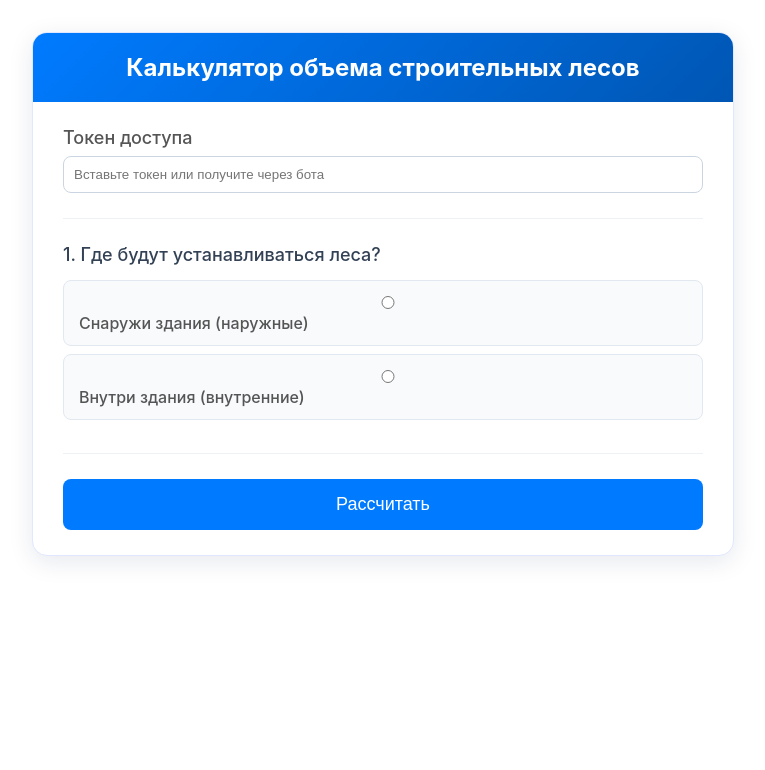
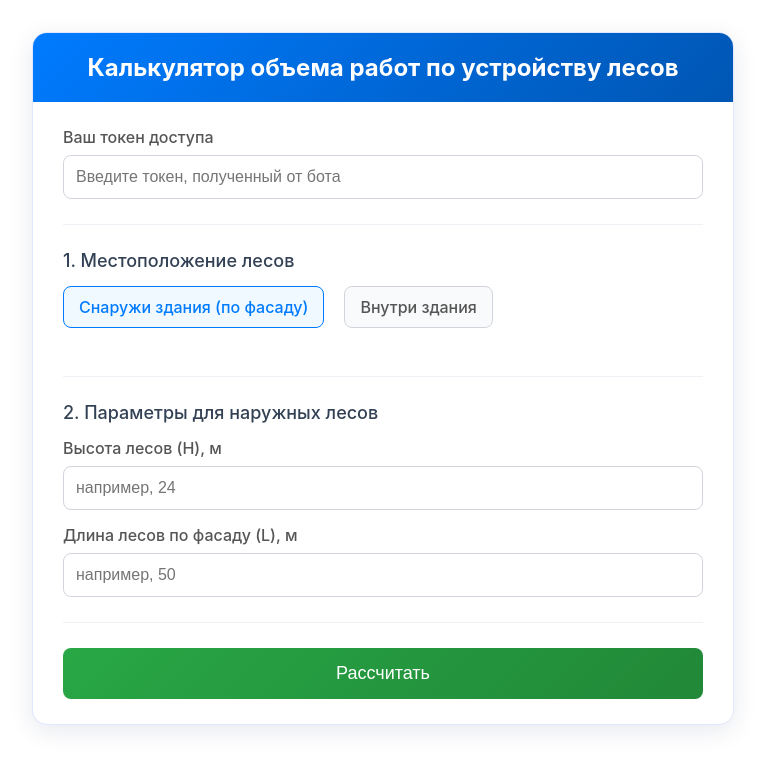
Before and after one commit to palolenin-cloud/smetnoe-frontend, a React (Create React App) app: page / in a window 1280 px wide. Shown: the top 770 px of the page, without its empty margins (257-1022 px from the left). Built offline with nearby package versions, Linux system fonts and the light colour scheme.

Commit message:
Fix: Сохранение токена доступа в localStorage

```diff
--- a/src/ScaffoldingCalculator.jsx
+++ b/src/ScaffoldingCalculator.jsx
@@ -1,9 +1,13 @@
 // --- Подключение зависимостей ---
 import React, { useState, useEffect } from 'react';
+import { saveAs } from 'file-saver';
+import { Packer, Document, Paragraph, TextRun } from 'docx';
 
 // --- Стили ---
+// Стили остаются без изменений, поэтому для краткости я их свернул.
+// В реальном файле они будут здесь, как и прежде.
 const styles = `
-  /* ... стили без изменений ... */
+  /* ... все ваши стили ... */
   .scaffolding-calculator { font-family: -apple-system, BlinkMacSystemFont, "Segoe UI", Roboto, Helvetica, Arial, sans-serif; max-width: 700px; margin: 2rem auto; border-radius: 15px; overflow: hidden; box-shadow: 0 6px 25px rgba(0, 43, 85, 0.1); border: 1px solid #e0e7ff; background-color: #ffffff; }
   .calc-header { background: linear-gradient(135deg, #007bff 0%, #0056b3 100%); color: #fff; padding: 20px 25px; text-align: center; }
   .calc-header h2 { margin: 0; font-size: 24px; }
@@ -11,151 +15,175 @@ const styles = `
   .form-group { margin-bottom: 25px; padding-bottom: 25px; border-bottom: 1px solid #eef2f7; }
   .form-group:last-child { border-bottom: none; padding-bottom: 0; margin-bottom: 0; }
   .form-group-title { display: block; font-size: 18px; font-weight: 500; margin-bottom: 15px; color: #334155; }
-  .options-group label { display: block; background-color: #f8fafc; padding: 12px 15px; border: 1px solid #e2e8f0; border-radius: 8px; margin-bottom: 8px; cursor: pointer; transition: all 0.2s ease-in-out; }
-  .options-group label:hover { background-color: #f1f5f9; border-color: #007bff; }
-  .options-group input[type="radio"]:checked + span { font-weight: 600; color: #0056b3; }
-  .input-group { display: grid; grid-template-columns: 1fr 1fr; gap: 15px; }
-  .input-field label { display: block; font-size: 15px; color: #475569; margin-bottom: 5px; }
-  .input-field input { width: 100%; padding: 10px 12px; border: 1px solid #cbd5e1; border-radius: 8px; font-size: 16px; box-sizing: border-box; }
-  .calc-result { background-color: #f8faff; border: 1px solid #b3d7ff; border-radius: 10px; padding: 25px; margin-top: 30px; }
-  .result-title { font-size: 18px; font-weight: 500; color: #334155; text-align: center; }
-  .result-value { font-size: 36px; font-weight: 700; color: #0056b3; margin: 5px 0 10px; text-align: center; }
-  .result-details code { background-color: #eef2f7; padding: 2px 6px; border-radius: 4px; font-family: monospace; color: #1e293b; }
-  .formula-breakdown { margin-top: 15px; padding-left: 15px; }
-  .formula-breakdown ul { list-style-type: none; padding-left: 0; margin-top: 5px; }
-  .coefficient-block { margin-top: 20px; padding-top: 20px; border-top: 1px dashed #b3d7ff; }
-  .accordion-header { background-color: #eef2f7; cursor: pointer; padding: 12px 15px; width: 100%; border: none; text-align: left; font-size: 15px; border-radius: 8px; margin-top: 20px; }
-  .accordion-content { padding: 10px 15px 0; font-style: italic; color: #64748b; max-height: 0; overflow: hidden; transition: max-height 0.3s ease-out; }
-  .export-buttons { margin-top: 25px; padding-top: 20px; border-top: 1px solid #e0e7ff; display: flex; justify-content: center; gap: 15px; }
-  .btn-export { font-size: 14px; padding: 10px 20px; border-radius: 8px; border: none; cursor: pointer; }
+  .radio-group { display: flex; gap: 20px; flex-wrap: wrap; margin-bottom: 15px; }
+  .radio-group label { display: flex; align-items: center; cursor: pointer; padding: 10px 15px; border-radius: 8px; border: 1px solid #d1d5db; transition: all 0.2s ease; background-color: #f9fafb; }
+  .radio-group input[type="radio"] { display: none; }
+  .radio-group input[type="radio"]:checked + span { color: #007bff; font-weight: 500; }
+  .radio-group label:has(input:checked) { border-color: #007bff; background-color: #f0f9ff; }
+  label { display: block; margin-bottom: 8px; font-weight: 500; color: #4b5563; }
+  input[type="number"], input[type="text"] { width: 100%; padding: 12px; border: 1px solid #d1d5db; border-radius: 8px; box-sizing: border-box; transition: border-color 0.2s ease, box-shadow 0.2s ease; font-size: 16px; }
+  input[type="number"]:focus, input[type="text"]:focus { border-color: #007bff; outline: none; box-shadow: 0 0 0 3px rgba(0, 123, 255, 0.15); }
+  .btn { width: 100%; padding: 15px; background: linear-gradient(135deg, #28a745 0%, #218838 100%); color: white; border: none; border-radius: 8px; cursor: pointer; font-size: 18px; font-weight: 500; transition: all 0.2s ease; }
+  .btn:hover:not(:disabled) { transform: translateY(-2px); box-shadow: 0 4px 15px rgba(40, 167, 69, 0.3); }
+  .btn:disabled { background: #ced4da; cursor: not-allowed; }
+  .result-block { margin-top: 30px; padding: 25px; border-radius: 12px; background-color: #f8f9fa; border: 1px solid #e9ecef; }
+  .result-block h3, .result-block h4 { color: #0056b3; margin-top: 0; border-bottom: 2px solid #007bff; padding-bottom: 10px; margin-bottom: 15px; }
+  .result-value { font-size: 28px; font-weight: bold; color: #28a745; margin-bottom: 20px; text-align: center; }
+  .result-details p { margin: 0 0 12px 0; line-height: 1.6; }
+  .result-details code { background-color: #e9ecef; padding: 3px 6px; border-radius: 4px; font-family: "SFMono-Regular", Consolas, "Liberation Mono", Menlo, Courier, monospace; }
+  .error-block { background-color: #fff5f5; border-color: #fecaca; }
+  .error-block h4 { color: #dc2626; border-color: #ef4444; }
+  .error-block p { color: #b91c1c; }
+  .formula-breakdown { background-color: #eef2f7; padding: 15px; border-radius: 8px; margin-top: 15px; }
+  .formula-breakdown ul { padding-left: 20px; margin: 0; }
+  .coefficient-block { border-top: 1px solid #d1d5db; padding-top: 15px; margin-top: 15px; }
+  .accordion-header { background: none; border: none; width: 100%; text-align: left; padding: 10px 0; font-size: 16px; cursor: pointer; border-bottom: 1px solid #e0e7ff; color: #1e3a8a; }
+  .accordion-content { overflow: hidden; transition: max-height 0.3s ease-out; background-color: #f0f9ff; padding: 0 15px; border-radius: 0 0 8px 8px; }
+  .accordion-content p { padding: 15px 0; margin: 0; }
+  .export-buttons { margin-top: 20px; text-align: center; }
+  .btn-export { padding: 10px 20px; border: none; border-radius: 6px; cursor: pointer; transition: background-color 0.2s; font-weight: 500; }
   .btn-word { background-color: #2b579a; color: white; }
-  .btn-gdocs { background-color: #4285F4; color: white; }
+  .btn-word:hover { background-color: #1e3c6a; }
 `;
 
 function ScaffoldingCalculator() {
-  const [location, setLocation] = useState('');
-  const [insideType, setInsideType] = useState('');
+  // --- Состояния (State) для хранения данных ---
+  const [location, setLocation] = useState('outside');
+  const [insideType, setInsideType] = useState('ceiling');
+  const [accordionOpen, setAccordionOpen] = useState(false);
   const [inputs, setInputs] = useState({
-    height: '', length: '', roomWidth: '',
-    roomLength: '', scaffoldWidth: '', wallsLength: ''
+    height: '',
+    length: '',
+    roomWidth: '',
+    roomLength: '',
+    scaffoldWidth: '',
+    wallsLength: ''
   });
 
-  // === ИЗМЕНЕНИЕ №1: Инициализируем токен из "сейфа" (localStorage) ===
-  const [token, setToken] = useState(localStorage.getItem('smetnoeUserToken') || '');
+  // --- ИЗМЕНЕНИЕ №1: При первой загрузке компонента, мы сразу пытаемся достать токен из "кармана" (localStorage) ---
+  // Если в localStorage что-то есть, мы используем это значение. Если нет (||), токен будет пустой строкой.
+  const [token, setToken] = useState(localStorage.getItem('accessToken') || '');
 
   const [result, setResult] = useState(null);
   const [error, setError] = useState('');
   const [loading, setLoading] = useState(false);
-  const [accordionOpen, setAccordionOpen] = useState(false);
 
-  // === ИЗМЕНЕНИЕ №2: Новый "наблюдатель", который сохраняет токен в "сейф" при каждом его изменении ===
-  useEffect(() => {
-    localStorage.setItem('smetnoeUserToken', token);
-  }, [token]);
-
-  // Этот useEffect остается без изменений, он по-прежнему получает токен из URL
+  // Эффект для автоматического получения токена из URL
   useEffect(() => {
     const urlParams = new URLSearchParams(window.location.search);
     const tokenFromUrl = urlParams.get('token');
+
     if (tokenFromUrl) {
+      // --- ИЗМЕНЕНИЕ №2: Если мы нашли токен в URL, мы немедленно сохраняем его в "карман" (localStorage) ---
+      // Ключ 'accessToken' - это название нашей "ячейки" в хранилище.
+      localStorage.setItem('accessToken', tokenFromUrl);
+
       setToken(tokenFromUrl);
+      // Очищаем URL, чтобы токен не оставался видимым
       window.history.replaceState({}, document.title, window.location.pathname);
     }
-  }, []);
-
-  // Этот useEffect для получения токена после "оплаты" тоже работает как надо
-  useEffect(() => {
-    const urlParams = new URLSearchParams(window.location.search);
-    const userId = urlParams.get('userId');
-    const paymentId = urlParams.get('paymentId');
-
-    if (window.location.pathname === '/payment-success' && userId && paymentId) {
-        const fetchToken = async () => {
-            const apiUrl = process.env.REACT_APP_API_URL || 'http://localhost:3001';
-            try {
-                const response = await fetch(`${apiUrl}/api/payment-success?userId=${userId}&paymentId=${paymentId}`);
-                const data = await response.json();
-
-                if (data.success && data.token) {
-                    setToken(data.token); // Эта команда теперь автоматически вызовет сохранение в "сейф"!
-                    alert(`Ваш токен доступа: ${data.token}\n\nОн сохранен в браузере и будет использоваться автоматически.`);
-                    window.history.replaceState({}, document.title, window.location.pathname.replace('/payment-success', ''));
-                } else {
-                  alert(data.message || 'Произошла ошибка при получении токена.');
-                }
-            } catch (err) {
-                alert('Не удалось связаться с сервером для получения токена. Попробуйте снова.');
-            }
-        };
-        fetchToken();
-    }
-  }, []);
+  }, []); // Пустой массив зависимостей означает, что этот код выполнится только один раз при "рождении" компонента.
 
   const handleInputChange = (e) => {
     const { name, value } = e.target;
     setInputs(prev => ({ ...prev, [name]: value }));
   };
 
-  const runCalculation = async () => {
+  const handleSubmit = async (e) => {
+    e.preventDefault();
+    if (!token) {
+      setError('Пожалуйста, введите ваш токен доступа или получите новый.');
       setResult(null);
-    setError('');
-
-    if (!token) {
-      setError('Пожалуйста, введите ваш токен доступа.');
-      return;
-    }
-    if (!location || (location === 'inside' && !insideType)) {
-      setError('Пожалуйста, выберите все необходимые опции для расчета.');
       return;
     }
 
     setLoading(true);
+    setError('');
+    setResult(null);
 
-    let dataToSend = { location, insideType, ...inputs };
+    const apiData = {
+      token,
+      location,
+      ...inputs
+    };
+    if (location === 'inside') {
+      apiData.insideType = insideType;
+    }
+
+    const apiUrl = process.env.REACT_APP_API_URL || 'http://localhost:3001';
 
     try {
-      const apiUrl = process.env.REACT_APP_API_URL || 'http://localhost:3001';
-      const response = await fetch(`${apiUrl}/api/calculate/scaffolding`, {
+      const response = await fetch(`${apiUrl}/api/calculate-scaffolding`, {
         method: 'POST',
-        headers: { 'Content-Type': 'application/json', 'Authorization': token },
-        body: JSON.stringify(dataToSend)
+        headers: { 'Content-Type': 'application/json' },
+        body: JSON.stringify(apiData)
       });
-      const responseData = await response.json();
-      if (responseData.success) {
-        setResult(responseData);
+      const data = await response.json();
+      if (data.success) {
+        setResult(data);
       } else {
-        setError(responseData.message || 'Произошла неизвестная ошибка');
+        setError(data.message || 'Произошла неизвестная ошибка.');
       }
     } catch (err) {
-      setError('Не удалось связаться с сервером.');
+      setError('Не удалось связаться с сервером. Проверьте ваше интернет-соединение.');
     } finally {
       setLoading(false);
     }
   };
 
-  const generateExportContent = () => {
-    if (!result) return '';
-    let content = '<h1>Расчет объема строительных лесов</h1>';
-    content += `<h2>Исходные данные:</h2><ul>`;
-    content += `<li><strong>Расположение:</strong> ${location === 'outside' ? 'Снаружи здания' : 'Внутри здания'}</li>`;
-    content += '</ul>';
-    content += '<h2>Результаты расчета:</h2>';
-    content += `<p><strong>Расчетный объем работ: ${result.volume} м²</strong></p>`;
-    if(result.formula) { content += `<p><strong>Формула расчета:</strong> <code>${result.formula}</code></p>`; }
-    if(result.formulaBreakdown) { content += `<ul>${result.formulaBreakdown.map(line => `<li>${line}</li>`).join('')}</ul>`; }
-    if(result.coefficient) { content += `<p><strong>${result.coefficient.explanation}</strong></p><p>Формула коэффициента: <code>${result.coefficient.formula}</code></p>`; }
-    if(result.justification) { content += `<h2>Обоснование:</h2><p><strong>${result.justification.title}:</strong></p><blockquote>${result.justification.text}</blockquote>`; }
-    return content;
-  }
+  const exportToWord = () => {
+    if (!result) return;
 
-  const exportToWord = () => {
-    const content = generateExportContent();
-    const sourceHTML = `<!DOCTYPE html><html><head><meta charset='utf-8'><title>Расчет</title></head><body>${content}</body></html>`;
-    const source = 'data:application/vnd.ms-word;charset=utf-8,' + encodeURIComponent(sourceHTML);
-    const fileDownload = document.createElement("a");
-    fileDownload.href = source;
-    fileDownload.download = 'raschet-lesov.doc';
-    fileDownload.click();
+    const doc = new Document({
+      sections: [{
+        children: [
+          new Paragraph({
+            children: [new TextRun({ text: 'Результат расчета объема работ по устройству лесов', bold: true, size: 32 })],
+          }),
+          new Paragraph({ text: '' }),
+          new Paragraph({
+            children: [
+              new TextRun({ text: 'Общий объем работ (V): ', bold: true }),
+              new TextRun({ text: `${result.volume} м²`, bold: true, color: "28a745" }),
+            ],
+          }),
+           new Paragraph({ text: '' }),
+          new Paragraph({
+            children: [
+              new TextRun({ text: 'Формула расчета: ', bold: true }),
+              new TextRun({ text: result.formula, font: { name: 'Courier New' } }),
+            ],
+          }),
+          ...result.formulaBreakdown.map(line => new Paragraph({ text: `  - ${line}`, style: "ListParagraph" })),
+          ...(result.coefficient ? [
+            new Paragraph({ text: '' }),
+            new Paragraph({
+              children: [ new TextRun({ text: result.coefficient.explanation, bold: true })]
+            }),
+             new Paragraph({
+              children: [
+                  new TextRun({ text: 'Формула коэффициента: ', bold: true }),
+                  new TextRun({ text: result.coefficient.formula, font: { name: 'Courier New' } })
+              ]
+            }),
+          ] : []),
+           new Paragraph({ text: '' }),
+           new Paragraph({
+            children: [new TextRun({ text: 'Обоснование:', bold: true, underline: {} })],
+          }),
+          new Paragraph({
+             children: [new TextRun({ text: result.justification.title, bold: true })],
+          }),
+          new Paragraph({
+             children: [new TextRun({ text: result.justification.text })],
+          }),
+        ],
+      }],
+    });
+
+    Packer.toBlob(doc).then(blob => {
+      saveAs(blob, 'Расчет_лесов.docx');
+    });
   };
 
   return (
@@ -163,81 +191,111 @@ function ScaffoldingCalculator() {
       <style>{styles}</style>
       <div className="scaffolding-calculator">
         <div className="calc-header">
-          <h2>Калькулятор объема строительных лесов</h2>
+          <h2>Калькулятор объема работ по устройству лесов</h2>
         </div>
         <div className="calc-body">
-          <form onSubmit={(e) => { e.preventDefault(); runCalculation(); }}>
-
+          <form onSubmit={handleSubmit}>
             <div className="form-group">
-                <label className="form-group-title">Токен доступа</label>
+                <label htmlFor="token-input">Ваш токен доступа</label>
                 <input
+                    id="token-input"
                     type="text"
                     value={token}
                     onChange={(e) => setToken(e.target.value)}
-                    placeholder="Вставьте токен или получите через бота"
-                    style={{width: '100%', padding: '10px', boxSizing: 'border-box', borderRadius: '8px', border: '1px solid #cbd5e1'}}
+                    placeholder="Введите токен, полученный от бота"
+                    required
                 />
             </div>
 
             <div className="form-group">
-              <span className="form-group-title">1. Где будут устанавливаться леса?</span>
-              <div className="options-group">
-                <label><input type="radio" name="location" value="outside" checked={location === 'outside'} onChange={(e) => setLocation(e.target.value)} /> <span>Снаружи здания (наружные)</span></label>
-                <label><input type="radio" name="location" value="inside" checked={location === 'inside'} onChange={(e) => setLocation(e.target.value)} /> <span>Внутри здания (внутренние)</span></label>
+              <div className="form-group-title">1. Местоположение лесов</div>
+              <div className="radio-group">
+                <label>
+                  <input type="radio" name="location" value="outside" checked={location === 'outside'} onChange={(e) => setLocation(e.target.value)} />
+                  <span>Снаружи здания (по фасаду)</span>
+                </label>
+                <label>
+                  <input type="radio" name="location" value="inside" checked={location === 'inside'} onChange={(e) => setLocation(e.target.value)} />
+                  <span>Внутри здания</span>
+                </label>
               </div>
             </div>
 
             {location === 'outside' && (
               <div className="form-group">
-                <span className="form-group-title">2. Укажите габариты фасада</span>
-                <div className="input-group">
-                  <div className="input-field"><label>Длина (L), м</label><input type="number" name="length" value={inputs.length} onChange={handleInputChange} /></div>
-                  <div className="input-field"><label>Высота (H), м</label><input type="number" name="height" value={inputs.height} onChange={handleInputChange} /></div>
+                <div className="form-group-title">2. Параметры для наружных лесов</div>
+                <div>
+                  <label>Высота лесов (H), м</label>
+                  <input type="number" step="0.01" name="height" value={inputs.height} onChange={handleInputChange} placeholder="например, 24" required />
+                </div>
+                <div style={{marginTop: '15px'}}>
+                  <label>Длина лесов по фасаду (L), м</label>
+                  <input type="number" step="0.01" name="length" value={inputs.length} onChange={handleInputChange} placeholder="например, 50" required />
                 </div>
               </div>
             )}
 
             {location === 'inside' && (
+              <>
                 <div className="form-group">
-                <span className="form-group-title">2. Для каких работ?</span>
-                 <div className="options-group">
-                    <label><input type="radio" name="inside-type" value="ceiling" checked={insideType === 'ceiling'} onChange={(e) => setInsideType(e.target.value)} /> <span>Для работ с потолком (сплошной настил)</span></label>
-                    <label><input type="radio" name="inside-type" value="walls" checked={insideType === 'walls'} onChange={(e) => setInsideType(e.target.value)} /> <span>Только для работ со стенами</span></label>
+                  <div className="form-group-title">2. Тип работ внутри здания</div>
+                  <div className="radio-group">
+                    <label>
+                      <input type="radio" name="insideType" value="ceiling" checked={insideType === 'ceiling'} onChange={(e) => setInsideType(e.target.value)} />
+                      <span>Отделка потолков</span>
+                    </label>
+                    <label>
+                      <input type="radio" name="insideType" value="walls" checked={insideType === 'walls'} onChange={(e) => setInsideType(e.target.value)} />
+                      <span>Отделка стен</span>
+                    </label>
+                  </div>
+                </div>
+
+                {insideType === 'ceiling' && (
+                  <div className="form-group">
+                    <div className="form-group-title">3. Параметры для отделки потолков</div>
+                    <div>
+                      <label>Длина помещения (Lпом), м</label>
+                      <input type="number" step="0.01" name="roomLength" value={inputs.roomLength} onChange={handleInputChange} placeholder="например, 12" required />
+                    </div>
+                    <div style={{marginTop: '15px'}}>
+                      <label>Ширина помещения (Wпом), м</label>
+                      <input type="number" step="0.01" name="roomWidth" value={inputs.roomWidth} onChange={handleInputChange} placeholder="например, 8" required />
                     </div>
                   </div>
                 )}
 
-            {location === 'inside' && insideType === 'ceiling' && (
+                {insideType === 'walls' && (
                   <div className="form-group">
-                   <span className="form-group-title">3. Укажите габариты помещения</span>
-                   <div className="input-group">
-                     <div className="input-field"><label>Длина (Lпом), м</label><input type="number" name="roomLength" value={inputs.roomLength} onChange={handleInputChange}/></div>
-                     <div className="input-field"><label>Ширина (Wпом), м</label><input type="number" name="roomWidth" value={inputs.roomWidth} onChange={handleInputChange}/></div>
+                    <div className="form-group-title">3. Параметры для отделки стен</div>
+                    <div>
+                      <label>Общая длина стен (Lстен), м</label>
+                      <input type="number" step="0.01" name="wallsLength" value={inputs.wallsLength} onChange={handleInputChange} placeholder="например, 36" required />
+                    </div>
+                    <div style={{marginTop: '15px'}}>
+                      <label>Ширина настила лесов (Wнастила), м</label>
+                      <input type="number" step="0.01" name="scaffoldWidth" value={inputs.scaffoldWidth} onChange={handleInputChange} placeholder="например, 1.5" required />
                     </div>
                   </div>
                 )}
+              </>
+            )}
 
-            {location === 'inside' && insideType === 'walls' && (
-                 <div className="form-group">
-                   <span className="form-group-title">3. Укажите параметры</span>
-                    <div className="input-group">
-                     <div className="input-field"><label>Длина стен (Lстен), м</label><input type="number" name="wallsLength" value={inputs.wallsLength} onChange={handleInputChange}/></div>
-                     <div className="input-field"><label>Ширина настила (Wн), м</label><input type="number" name="scaffoldWidth" value={inputs.scaffoldWidth} onChange={handleInputChange}/></div>
-                   </div>
+            <button type="submit" className="btn" disabled={loading}>
+              {loading ? 'Расчет...' : 'Рассчитать'}
+            </button>
+          </form>
+
+          {error && (
+            <div className="result-block error-block">
+              <h4>Ошибка</h4>
+              <p>{error}</p>
             </div>
           )}
 
-            <button type="submit" disabled={loading} style={{width: '100%', padding: '15px', fontSize: '18px', background: '#007bff', color: 'white', border: 'none', borderRadius: '8px', cursor: 'pointer'}}>
-                {loading ? 'Расчет...' : 'Рассчитать'}
-            </button>
-
-          </form>
-
-          {error && <div className="calc-result" style={{borderColor: '#ffb3b3', background: '#fff8f8'}}><p style={{color: '#b30000', textAlign: 'center'}}>{error}</p></div>}
-
           {result && (
-            <div className="calc-result">
-              <div className="result-title">Расчетный объем работ:</div>
+            <div className="result-block">
+              <h3>Результат расчета</h3>
               <div className="result-value">{result.volume} м²</div>
               <div className="result-details">
                 <p>Формула расчета: <code>{result.formula}</code></p>
```
Lines whose indentation alone changed are shown as unchanged.
